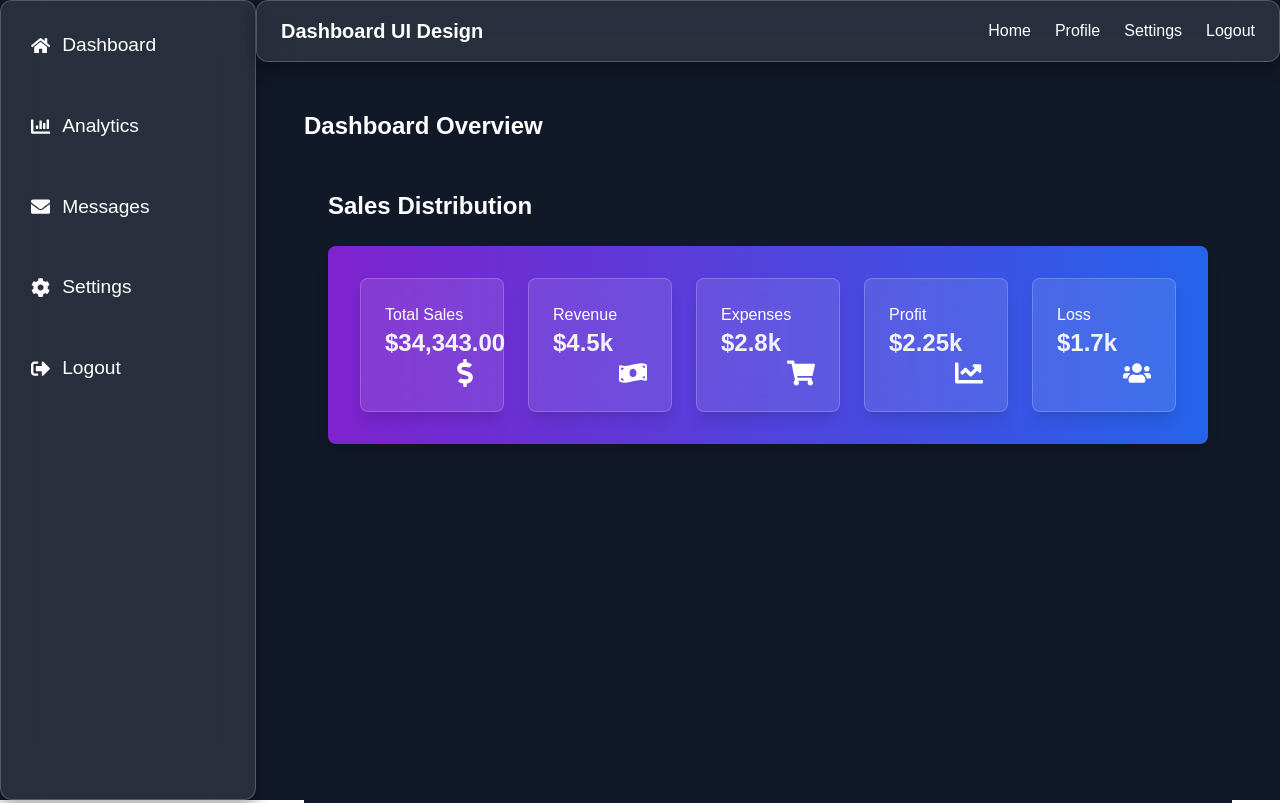
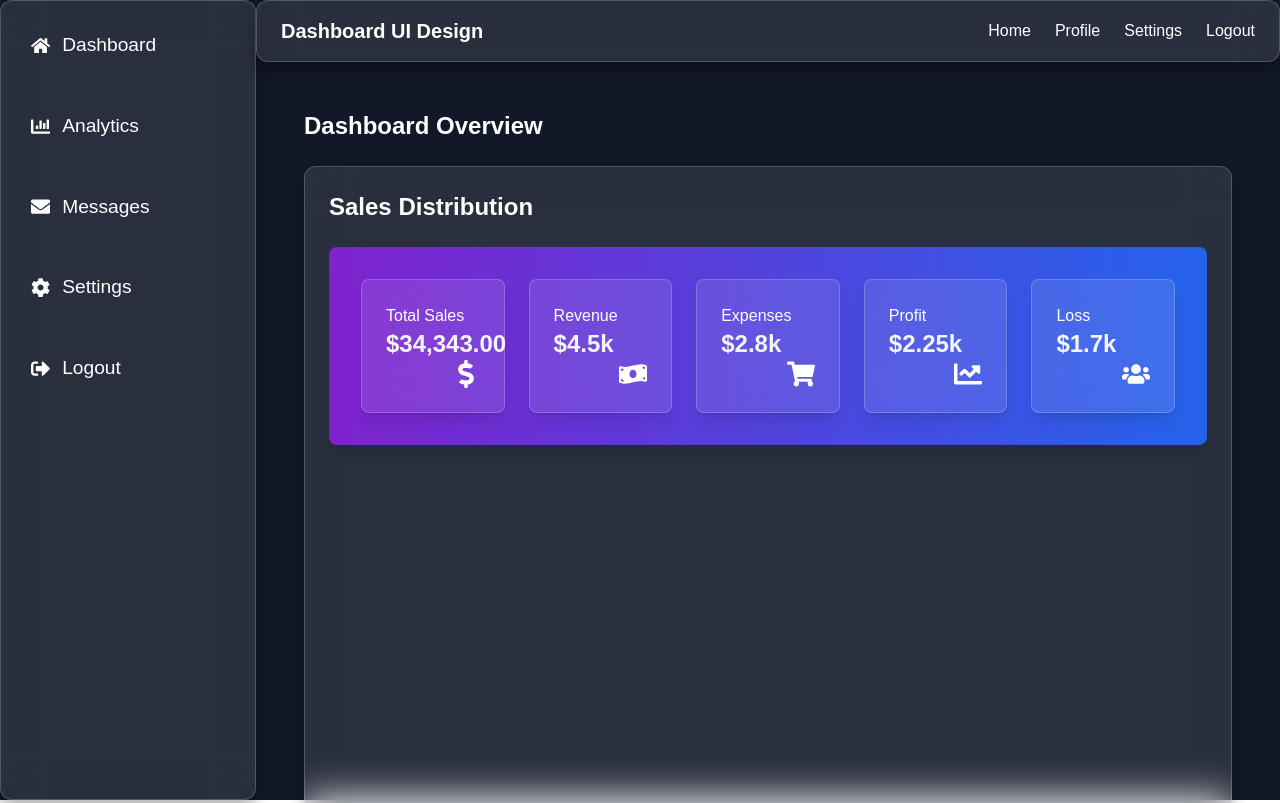
Before and after one commit to s8globals/dashboard-ui-revamp-nextjs-tailwind, a Next.js app: page / in a window 1280 px wide. Shown: the top 803 px of the page. Built offline with nearby package versions, Linux system fonts and the light colour scheme.

Commit message:
Add dashboard cards with gradient background with glassmorphism effect

```diff
--- a/src/components/DashboardCards.jsx
+++ b/src/components/DashboardCards.jsx
@@ -10,7 +10,7 @@ const DashboardCards = () => {
   ];
 
   return (
-    <div className="p-6 bg-gray-900 min-h-screen">
+    <div className="glass p-6 bg-gray-900 min-h-screen">
       {/* Section Title */}
       <h2 className="text-2xl font-semibold text-white mb-6">Sales Distribution</h2>
 
```
